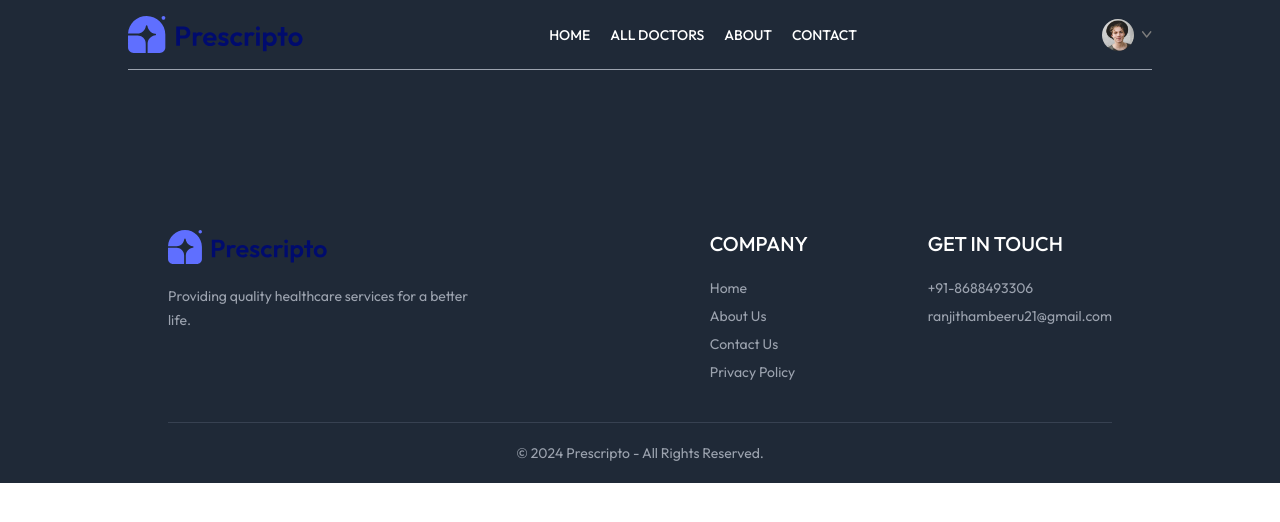
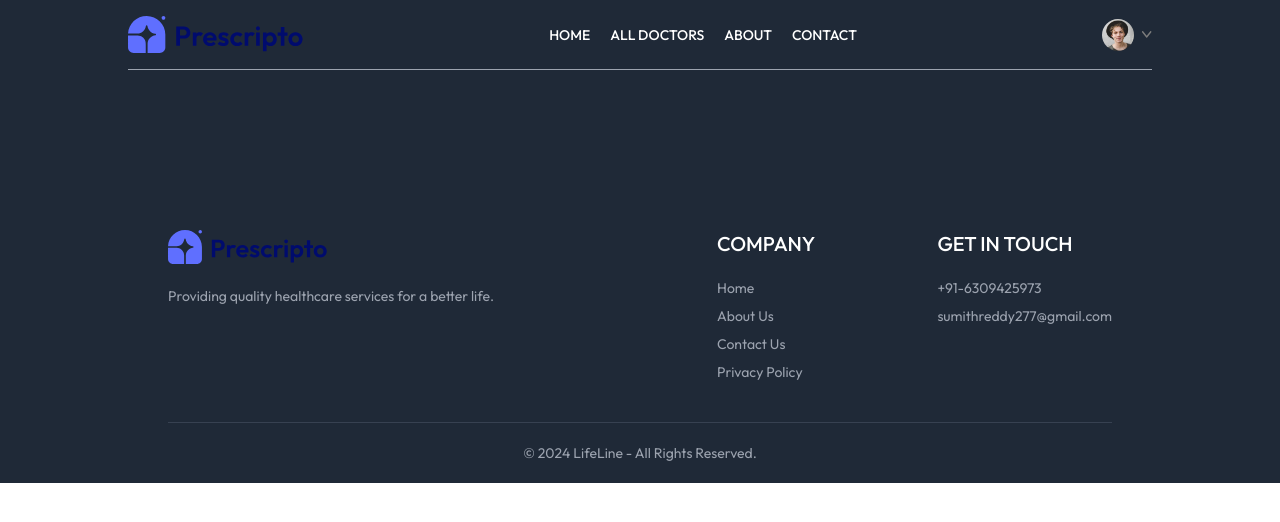
Before and after one commit to amshugannu/Hospital-Appointment-Booking, a React (Vite) app: page /appointment/1 in a window 1280 px wide. Shown: the top 522 px of the page. Built offline with nearby package versions, Linux system fonts and the light colour scheme.

Commit message:
Update Footer.jsx

```diff
--- a/src/components/Footer.jsx
+++ b/src/components/Footer.jsx
@@ -25,14 +25,14 @@ const Footer = () => {
         <div>
           <p className='text-xl font-medium mb-5'>GET IN TOUCH</p>
           <ul className='flex flex-col gap-2 text-gray-400'>
-            <li>+91-8688493306</li>
-            <li>ranjithambeeru21@gmail.com</li>
+            <li>+91-6309425973</li>
+            <li>sumithreddy277@gmail.com</li>
           </ul>
         </div>
       </div>
       <div>
         <hr className='border-gray-700' />
-        <p className='py-5 text-sm text-center text-gray-400'>© 2024 Prescripto - All Rights Reserved.</p>
+        <p className='py-5 text-sm text-center text-gray-400'>© 2024 LifeLine - All Rights Reserved.</p>
       </div>
     </div>
   )
```
